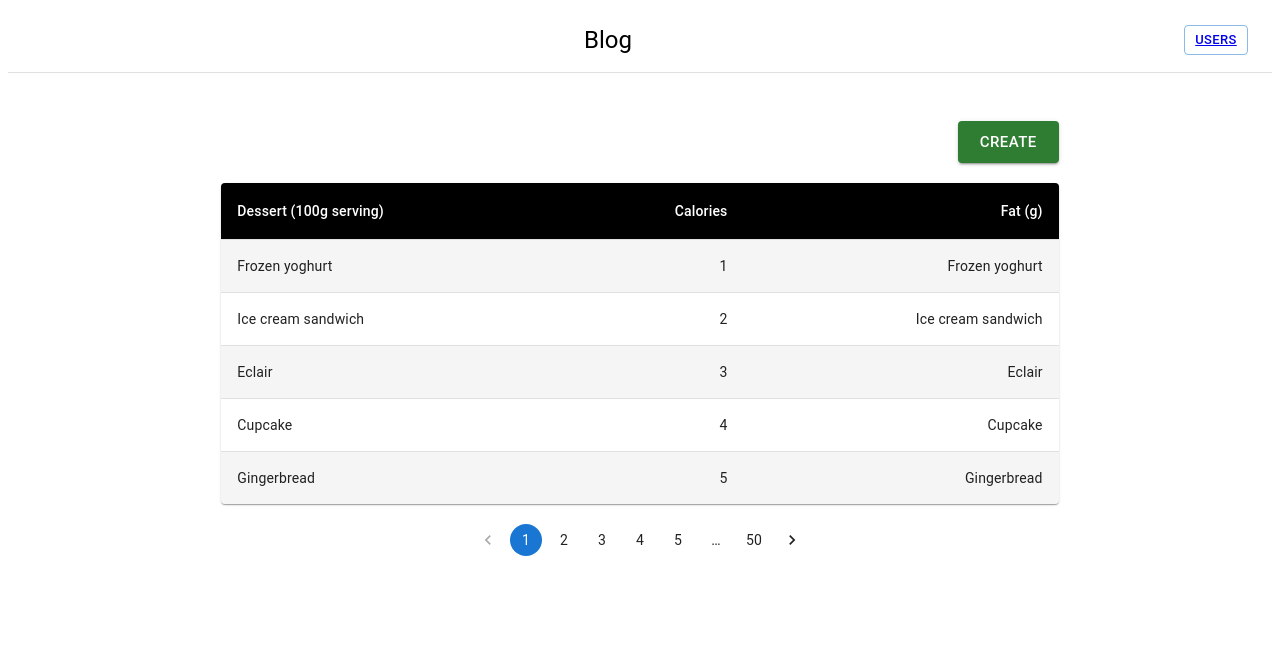
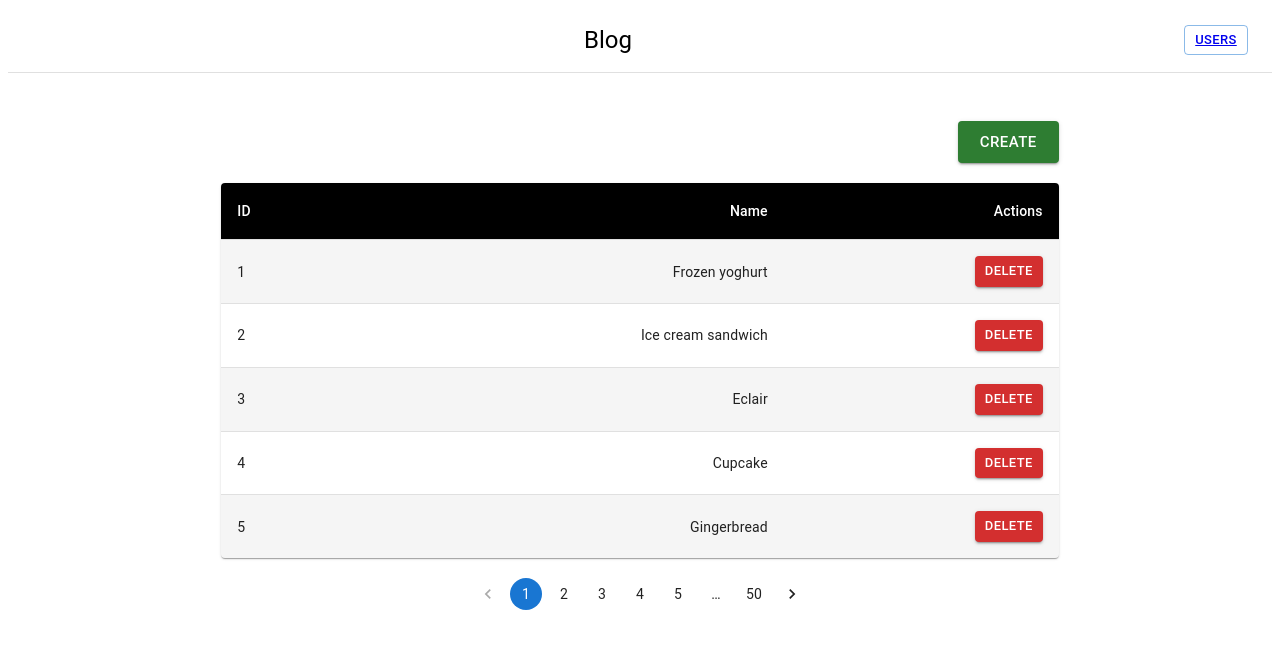
Before and after one commit to eslamelkholy/blogs, a React (Create React App) app in the folder client/: page /users in a window 1280 px wide. Shown: the top 648 px of the page. Built offline with nearby package versions, Linux system fonts and the light colour scheme.

Commit message:
Edit users table UI

```diff
--- a/client/src/container/User/index.tsx
+++ b/client/src/container/User/index.tsx
@@ -11,6 +11,7 @@ import Standard from '../../components/Button/Standard';
 import Pagination from '@mui/material/Pagination';
 import Box from '@mui/material/Box';
 import Grid from '@mui/material/Unstable_Grid2';
+import ActionButtons from '../../components/Button/ActionButtons';
 
 const StyledTableCell = styled(TableCell)(({ theme }) => ({
   [`&.${tableCellClasses.head}`]: {
@@ -58,19 +59,21 @@ export default function CustomizedTables() {
               <Table sx={{ minWidth: 700 }} aria-label='customized table'>
                 <TableHead>
                   <TableRow>
-                    <StyledTableCell>Dessert (100g serving)</StyledTableCell>
-                    <StyledTableCell align='right'>Calories</StyledTableCell>
-                    <StyledTableCell align='right'>Fat&nbsp;(g)</StyledTableCell>
+                    <StyledTableCell>ID</StyledTableCell>
+                    <StyledTableCell align='right'>Name</StyledTableCell>
+                    <StyledTableCell align='right'>Actions</StyledTableCell>
                   </TableRow>
                 </TableHead>
                 <TableBody>
                   {rows.map((row) => (
                     <StyledTableRow key={row.name}>
                       <StyledTableCell component='th' scope='row'>
-                        {row.name}
+                        {row.id}
                       </StyledTableCell>
-                      <StyledTableCell align='right'>{row.id}</StyledTableCell>
                       <StyledTableCell align='right'>{row.name}</StyledTableCell>
+                      <StyledTableCell align='right'>
+                        <ActionButtons />
+                      </StyledTableCell>
                     </StyledTableRow>
                   ))}
                 </TableBody>
```
